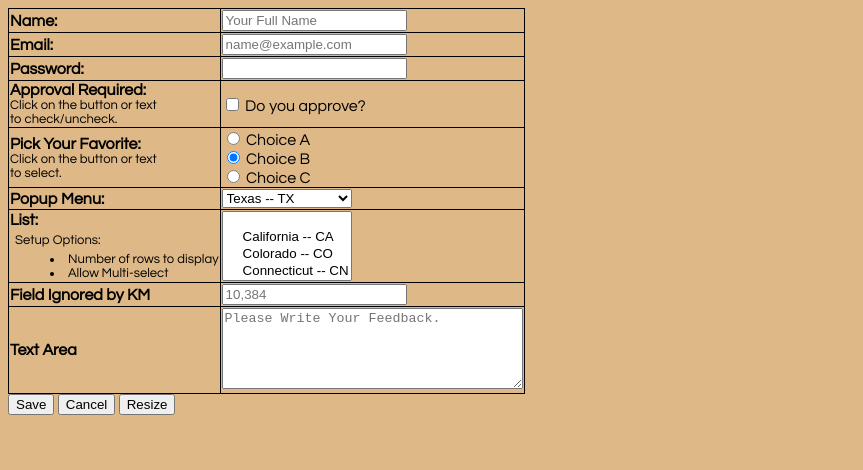
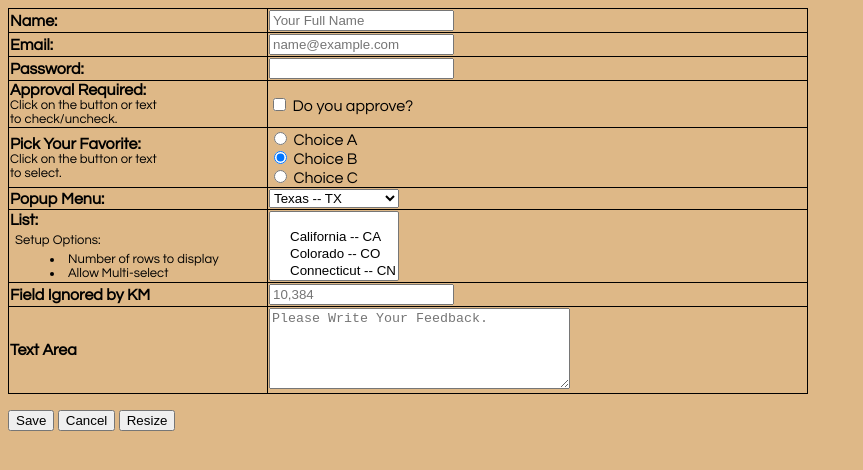
Before and after one commit to Youssef-Harby/HTML-CSS-JS-Tutorial, a plain HTML site: page HTML-2/index.html in a window 1280 px wide. Shown: the whole page, without its empty margins (0-863 px from the left). Drawn offline with Linux system fonts and the light colour scheme.

Commit message:
optimization

```diff
--- a/HTML-2/index.html
+++ b/HTML-2/index.html
@@ -8,12 +8,12 @@
 </head>
 <body style="background-color: burlywood; font-family: century gothic;" >
     <form action="" method="get">
-        <table border="1px" style="border: 1px solid black; border-collapse: collapse;">
+        <table border="1px" style="border: 1px solid black; border-collapse: collapse; width:100vmin">
             <tr>
-                <td>
+                <td style="width: 20vw;">
                     <label for="unameID" style="font-weight: bold;">Name: </label>
                 </td>
-                <td>
+                <td >
                     <input type="text" name="user_name" id="unameID" required placeholder="Your Full Name">
                 </td>
             </tr>
@@ -117,6 +117,7 @@
                 </td>
             </tr>
         </table>
+        <br>
         <input type="submit" value="Save">
         <input type="reset" value="Cancel">
         <input type="button" value="Resize">
```
